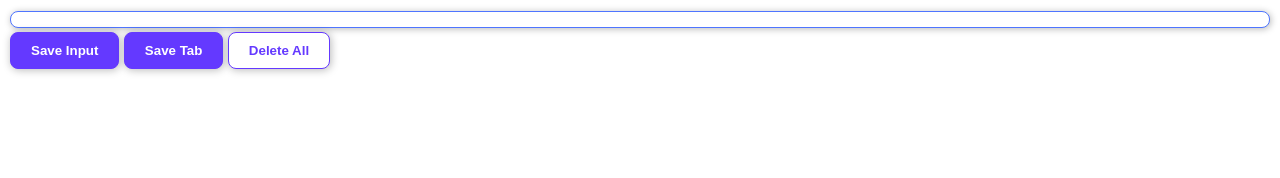
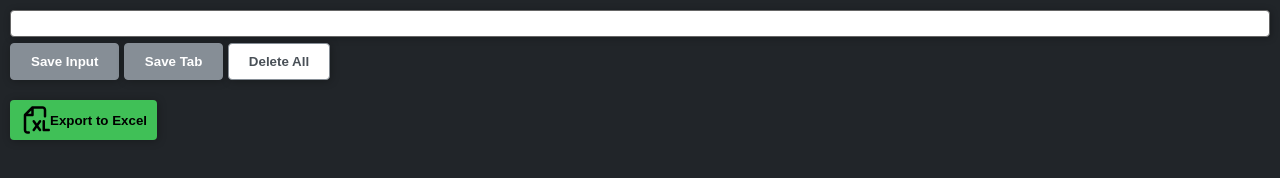
Before and after one commit to Vi-neet/lead-tracker-ext, a browser extension: page index.html in a window 1280 px wide. Drawn offline with Linux system fonts and the light colour scheme.

Commit message:
Added export to excel button

```diff
--- a/index.html
+++ b/index.html
@@ -1,17 +1,18 @@
 <!DOCTYPE html>
 <html lang="en">
-<head>
-    <meta charset="UTF-8">
-    <meta name="viewport" content="width=device-width, initial-scale=1.0">
+  <head>
+    <meta charset="UTF-8" />
+    <meta name="viewport" content="width=device-width, initial-scale=1.0" />
     <title>Document</title>
-    <link rel="stylesheet" href="style.css"/>
-</head>
-<body>
-    <input type="text" id="input-el" class="input-field">
+    <link rel="stylesheet" href="style.css" />
+  </head>
+  <body>
+    <input type="text" id="input-el" class="input-field" />
     <button id="input-btn" class="input-btn">Save Input</button>
     <button id="tab-btn" class="tab-btn">Save Tab</button>
     <button id="delete-btn" class="del-btn">Delete All</button>
     <ul id="ul-el"></ul>
+    <button id="export-btn" class="export-btn"><img src="excel.svg" class="excel-icon"/>Export to Excel</button>
     <script src="script.js"></script>
-</body>
+  </body>
 </html>
--- a/script.js
+++ b/script.js
@@ -1,11 +1,10 @@
 let myLeads = [];
-
 const inputBtn = document.getElementById("input-btn");
 const tabBtn = document.getElementById("tab-btn");
 const deleteBtn = document.getElementById("delete-btn");
+const exportBtn = document.getElementById("export-btn"); // Add this line
 const inputEl = document.getElementById("input-el");
 const ulEl = document.getElementById("ul-el");
-
 const leadsFromLocalStorage = JSON.parse(localStorage.getItem("myLeads"));
 console.log(leadsFromLocalStorage);
 
@@ -14,8 +13,28 @@ if (leadsFromLocalStorage) {
   render(myLeads);
 }
 
+// Add the export functionality
+exportBtn.addEventListener("click", function () {
+  const leads = JSON.parse(localStorage.getItem("myLeads"));
+  if (leads && leads.length > 0) {
+    let csvContent = "data:text/csv;charset=utf-8,URL\n"; // Header
+    leads.forEach(function (url) {
+      csvContent += url + "\n";
+    });
 
+    const encodedUri = encodeURI(csvContent);
+    const link = document.createElement("a");
+    link.setAttribute("href", encodedUri);
+    link.setAttribute("download", "saved_links.csv");
+    document.body.appendChild(link);
+    link.click();
+    document.body.removeChild(link);
+  } else {
+    alert("No links to export!");
+  }
+});
 
+// Rest of your existing code remains the same
 tabBtn.addEventListener("click", function () {
   chrome.tabs.query({ active: true, currentWindow: true }, function (tabs) {
     myLeads.push(tabs[0].url);
@@ -48,12 +67,3 @@ inputBtn.addEventListener("click", function () {
 function clearField() {
   inputEl.value = "";
 }
-
-// CRHOME API USED
-
-// TODO
-// -> Add delete button for individual leads
-// -> History option
-// -> Refractor in React
-// -> Make sure the extension doesn't disappear upon switching tabs
-// -> Actually make the links work when you click on them instead of a 404
--- a/style.css
+++ b/style.css
@@ -4,27 +4,29 @@ body {
   font-family: Arial, Helvetica, sans-serif;
   box-sizing: border-box;
   min-width: 400px;
+  min-height: 300px;
+  background-color: #212529;
 }
 
 .input-field {
   width: 100%;
-  padding: 0 10px 0 10px;
   box-sizing: border-box;
-  border-radius: 8px;
-  border: 1px solid #4f75ff;
+  padding: 5px 10px;
+  border-radius: 4px;
+  border: 1px solid #666;
   box-shadow: 1px 1px 7px rgba(0, 0, 0, 0.281);
-  margin-bottom: 4px;
+  margin-bottom: 6px;
 }
 
 .input-btn,
 .tab-btn {
   cursor: pointer;
-  border: 1px solid #6439ff;
+  border: 1px solid #868e96;
   padding: 10px 20px;
-  background-color: #6439ff;
+  background-color: #868e96;
   color: white;
   box-shadow: 1px 1px 8px rgba(0, 0, 0, 0.281);
-  border-radius: 8px;
+  border-radius: 4px;
   font-weight: bold;
 }
 #ul-el {
@@ -47,13 +49,32 @@ li a:active {
   color: #3bc9db;
 }
 
-.del-btn{
+.del-btn {
   cursor: pointer;
-  border: 1px solid #6439ff;
+  border: 1px solid #868e96;
   padding: 10px 20px;
-  color:#6439ff;
+  color: #495057;
   background-color: #fff;
   box-shadow: 1px 1px 8px rgba(0, 0, 0, 0.281);
-  border-radius: 8px;
+  border-radius: 4px;
   font-weight: bold;
 }
+.export-btn {
+  display: flex;
+  align-items: center;
+  justify-content: center;
+  cursor: pointer;
+  background-color: #40c057;
+  box-shadow: 1px 1px 8px rgba(0, 0, 0, 0.281);
+  border-radius: 4px;
+  font-weight: bold;
+  border: none;
+  padding: 5px 10px;
+
+}
+
+.excel-icon {
+  height: 30px;
+  width: 30px;
+
+}
```
Also changed, not shown: excel.svg (added), manifest.json.
